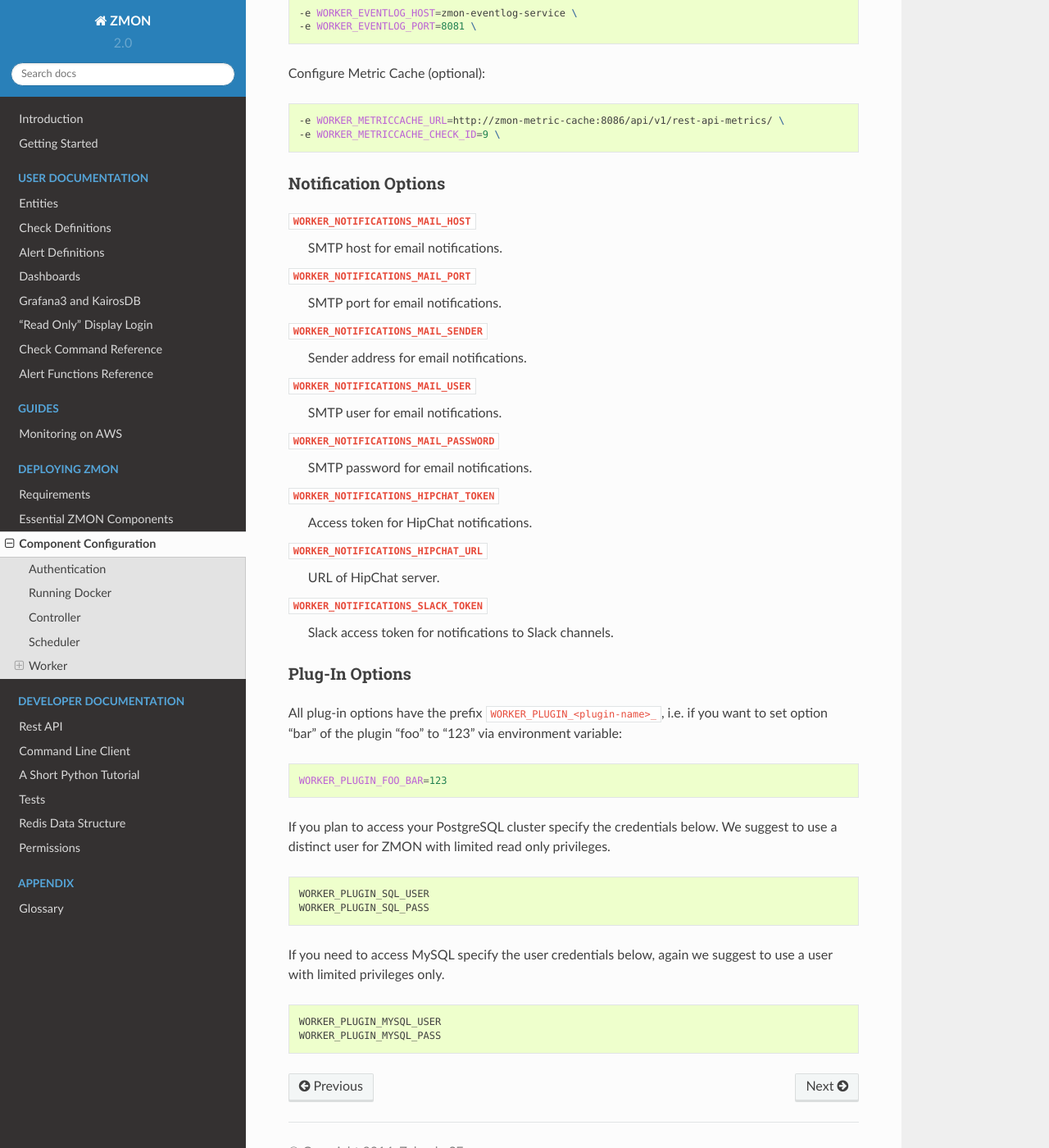
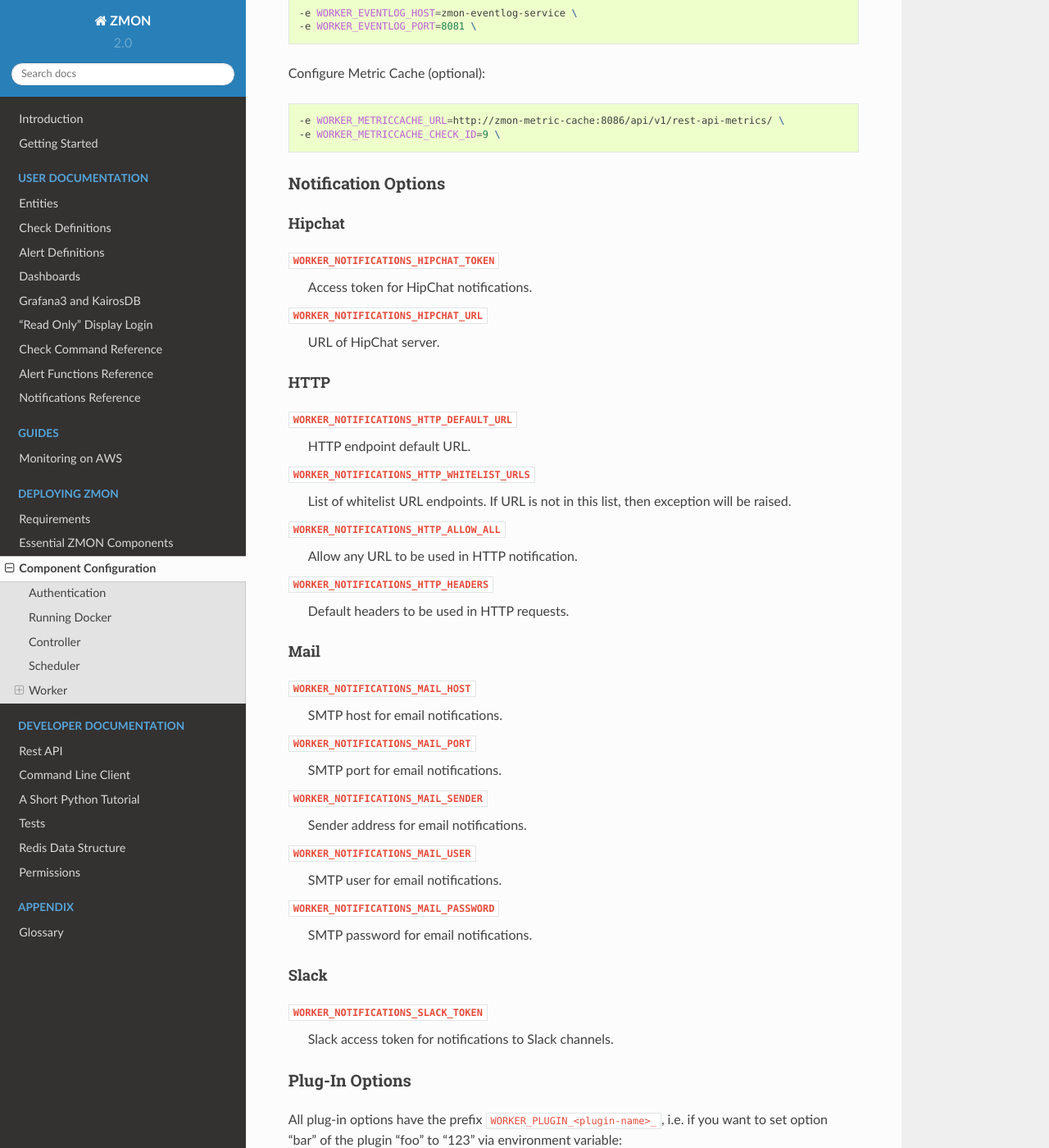
Before and after one commit to zalando-zmon/zmon-docs, a Sphinx documentation site: the page built from docs/installation/configuration.rst, in a window 1280 px wide and 1400 px high, scrolled down 3532 px. Shown: the whole window at 82% size. Built offline with Sphinx 7.4.7 and the Read the Docs theme 2.0.0, drawn with Linux system fonts in a browser that asks for light colours.

Commit message:
HTTP + notifications functions docs (#41)
* Add notification functions docs

* Link to notification configuration options

```diff
--- a/docs/index.rst
+++ b/docs/index.rst
@@ -25,6 +25,7 @@
 
    user/check-commands
    user/alert-ref/alert_reference_functions
+   user/notifications
 
 .. toctree::
    :hidden:
--- a/docs/installation/configuration.rst
+++ b/docs/installation/configuration.rst
@@ -180,9 +180,31 @@
   -e WORKER_METRICCACHE_URL=http://zmon-metric-cache:8086/api/v1/rest-api-metrics/ \
   -e WORKER_METRICCACHE_CHECK_ID=9 \
 
+.. _notification-options-label:
+
 Notification Options
 --------------------
 
+Hipchat
+^^^^^^^
+``WORKER_NOTIFICATIONS_HIPCHAT_TOKEN``
+    Access token for HipChat notifications.
+``WORKER_NOTIFICATIONS_HIPCHAT_URL``
+    URL of HipChat server.
+
+HTTP
+^^^^
+``WORKER_NOTIFICATIONS_HTTP_DEFAULT_URL``
+    HTTP endpoint default URL.
+``WORKER_NOTIFICATIONS_HTTP_WHITELIST_URLS``
+    List of whitelist URL endpoints. If URL is not in this list, then exception will be raised.
+``WORKER_NOTIFICATIONS_HTTP_ALLOW_ALL``
+    Allow any URL to be used in HTTP notification.
+``WORKER_NOTIFICATIONS_HTTP_HEADERS``
+    Default headers to be used in HTTP requests.
+
+Mail
+^^^^
 ``WORKER_NOTIFICATIONS_MAIL_HOST``
     SMTP host for email notifications.
 ``WORKER_NOTIFICATIONS_MAIL_PORT``
@@ -193,10 +215,9 @@
     SMTP user for email notifications.
 ``WORKER_NOTIFICATIONS_MAIL_PASSWORD``
     SMTP password for email notifications.
-``WORKER_NOTIFICATIONS_HIPCHAT_TOKEN``
-    Access token for HipChat notifications.
-``WORKER_NOTIFICATIONS_HIPCHAT_URL``
-    URL of HipChat server.
+
+Slack
+^^^^^
 ``WORKER_NOTIFICATIONS_SLACK_TOKEN``
     Slack access token for notifications to Slack channels.
 
```
Also changed, not shown: docs/user/notifications.rst (added, +15 -0 lines), docs/user/notifications/hipchat.rst (added, +39 -0 lines), docs/user/notifications/http.rst (added, +62 -0 lines), docs/user/notifications/hubot.rst (added, +19 -0 lines), docs/user/notifications/mail.rst (added, +39 -0 lines), docs/user/notifications/push.rst (added, +23 -0 lines), docs/user/notifications/slack.rst (added, +19 -0 lines).
